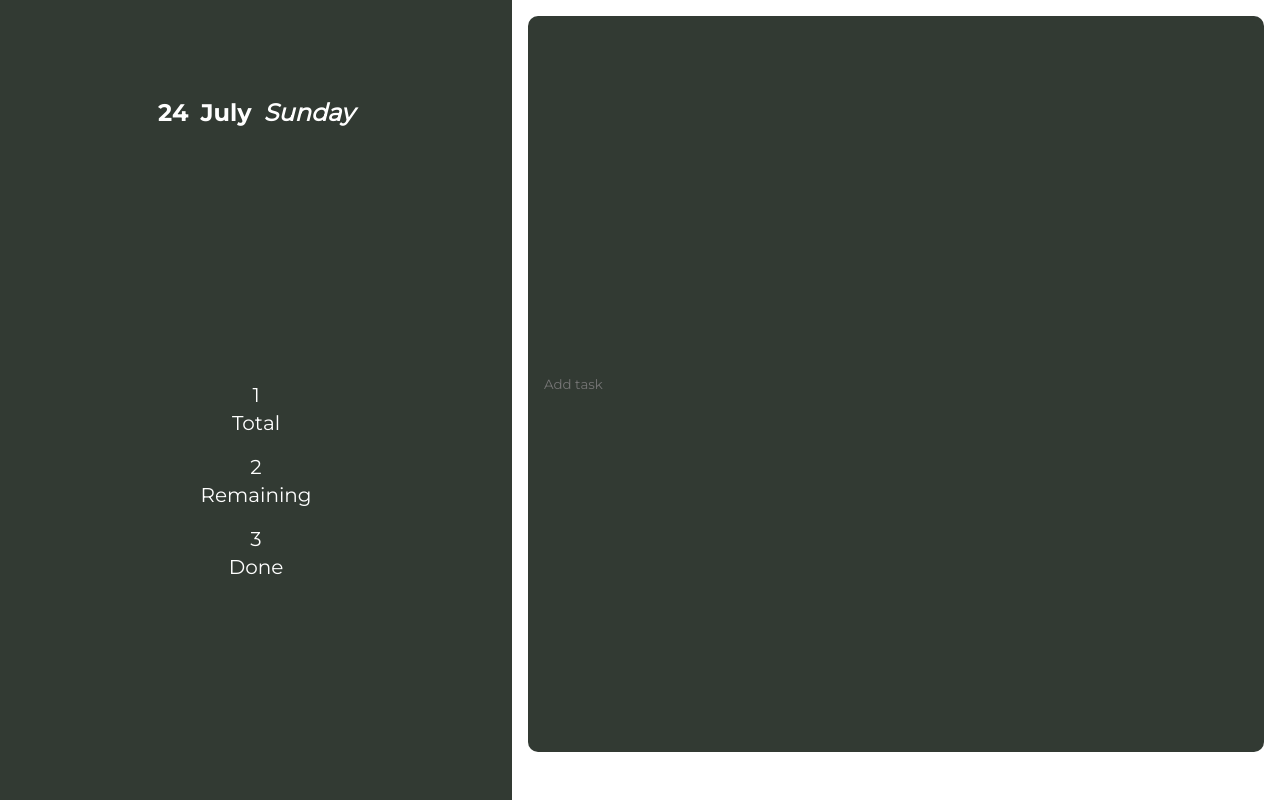
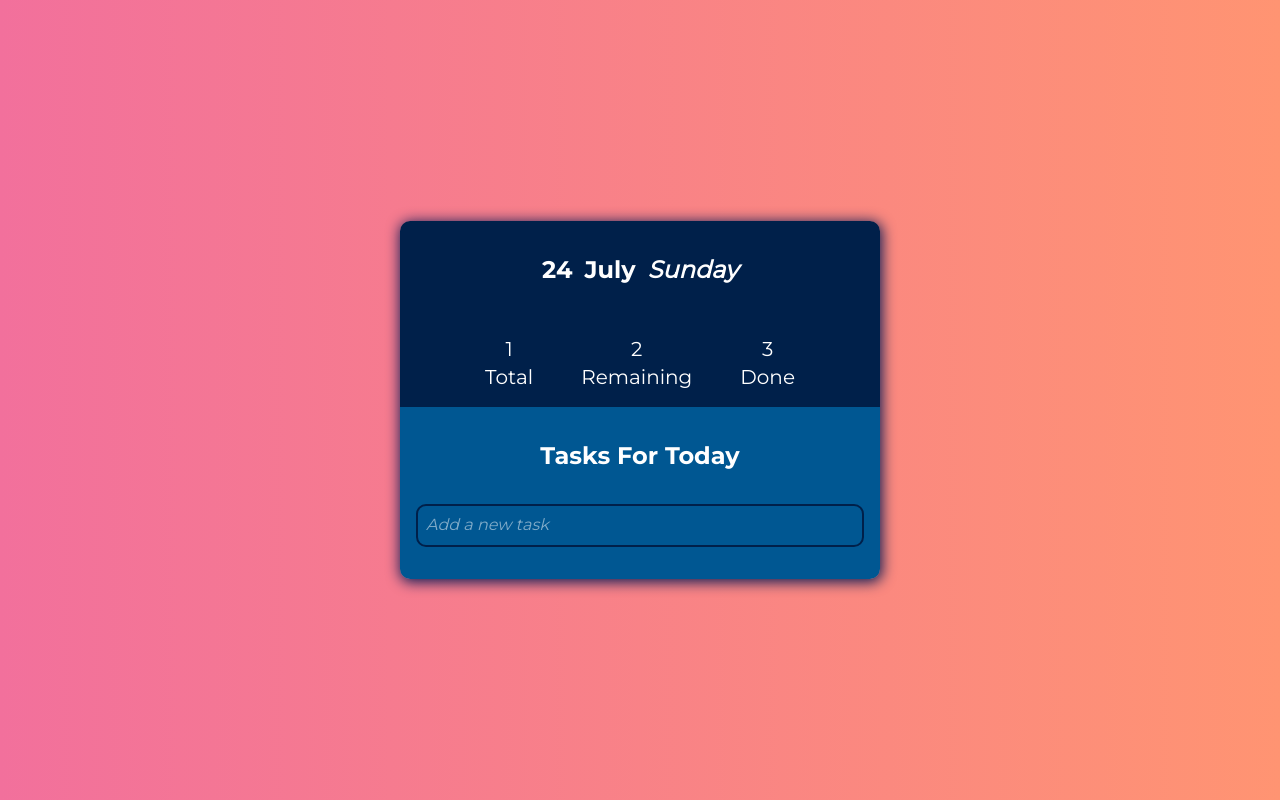
Before and after one commit to edanrylmaz/To-Do-List-App, a plain HTML site: page index.html in a window 1280 px wide. Drawn offline with Linux system fonts and the light colour scheme.

Commit message:
update design and js

```diff
--- a/assets/css/global.css
+++ b/assets/css/global.css
@@ -1,11 +1,12 @@
 :root {
     --text-white: white;
     --text-black: black;
-    --light-green: #7c917f;
-    --dark-green: #323a33;
+    --light-blue: #005792;
+    --dark-blue: #00204a;
     --light-brown: #917c81;
     --light-gray: #3d3c38;
     --input-green: #899c8c;
+    --input-light: #5585b5;
 }
 .text-white {
     color: var(--text-white);
@@ -13,11 +14,11 @@
 .text-black {
     color: var(--text-black);
 }
-.bg-green {
-    background-color: var(--light-green);
+.bg-blue {
+    background-color: var(--light-blue);
 }
-.bg-green-dark {
-    background-color: var(--dark-green);
+.bg-blue-dark {
+    background-color: var(--dark-blue);
 }
 .bg-brown {
     background-color: var(--light-brown);
@@ -31,6 +32,9 @@
 .bg-input-green {
     background-color: var(--input-green);
 }
+.bg-input-light {
+    background-color: var(--input-light);
+}
 h1,h2,h3 {
     font-family: 'Montserrat-Bold';
 }
--- a/assets/js/main.js
+++ b/assets/js/main.js
@@ -1,9 +1,13 @@
 //#region variables
+
 var parentList = document.getElementById('list-items');
 const taskInput = document.querySelector('.task-input input');
 let todos = JSON.parse(localStorage.getItem("todo-list"));
 var checkBtn = document.querySelector('input[type="checkbox"]');
 var delBtn = document.querySelector('#list-items>li>*:nth-child(3)');
+var total = document.querySelector('.total > li');
+var remaining = document.querySelector('.remaining > li');
+var done = document.querySelector('.done > li');
 //#endregion variables end
 //#region time settings
 // get date
@@ -30,6 +34,7 @@ taskInput.addEventListener('keyup',e => {
         if(!todos){
             todos = [];
         }
+        taskInput.value ="";
         let taskInfo = {name: userTask, status:"remainig"};
         todos.push(taskInfo);
         localStorage.setItem("todo-list",JSON.stringify(todos));
@@ -44,21 +49,24 @@ function ShowTodo(){
     if(todos){
         todos.forEach((todo,id) => {
             let isComplated = todo.status =="complated" ? "checked" : "";
-        li += `<li class="d-flex gap-1 bg-green p-1 align-items-center">
+        li += `<li class="d-flex gap-1 bg-input-light p-0-75 align-items-center">
                     <input type="checkbox" onclick ="updateStatus(this)" name="" id="${id}" ${isComplated}>
                     <label for="${id}"></label>
                      <!-- <a href="" class="d-flex align-items-center">
                         <img src="assets/icons/radio-button-off-svgrepo-com.svg" alt="">
                     </a> -->
                     <p contenteditable="true" class="${isComplated}" onclick ="editContent(${id}, '${todo.name}')">${todo.name}</p>
-                    <a class="delete-btn ml-auto d-flex align-items-center" onclick="deleteItem(${id})" href="">
-                        <img src="assets/icons/delete.jpeg" alt="">
+                    <a class="delete-btn ml-auto d-flex align-items-center" onclick="deleteItem(${id})" href="#">
+                        <img src="assets/icons/delete.svg" alt="">
                     </a>
                 </li>` ;
     });
     parentList.innerHTML = li;
+    ItemCount();
+    CheckedItemCount();
 }
 }
+ShowTodo();
 function updateStatus(selectedTask){
     let taskContent = selectedTask.parentElement.children.item(2);
     if(selectedTask.checked){
@@ -70,47 +78,28 @@ function updateStatus(selectedTask){
         todos[selectedTask.id].status ="remaining";
     }
     localStorage.setItem("todo-list",JSON.stringify(todos));
+    CheckedItemCount();
 }
 function deleteItem(deleteId){
     todos.splice(deleteId,1);
     localStorage.setItem("todo-list",JSON.stringify(todos));
     ShowTodo();
 }
-function Filter(){
-    var all = Object.keys(localStorage);
-    console.log(all);
+function ItemCount(){
+    var totalItem = parentList.getElementsByTagName('li').length;
+    total.innerHTML = totalItem;
 }
-Filter();
-// function editContent(id,text){
-
-// }
-    ShowTodo();
-// function AddItem(e){
-//     e.preventDefault();
-//     var getInput = document.getElementById('item').value;
-//     // create element add class
-//     var newListItem = document.createElement('li');
-//     var newCheckBtn = document.createElement('input');
-//     newCheckBtn.type = "checkbox";
-//     var newP = document.createElement('p');
-//     var newDelBtn = document.createElement('a');
-//     var newDelBtnImg = document.createElement('img');
-//     newListItem.className = 'd-flex gap-1 bg-green p-1 align-items-center';
-//     newDelBtn.className = 'delete-btn ml-auto d-flex align-items-center';
-//     newDelBtnImg.src = "assets/icons/delete.jpeg";
-//     newP.setAttribute("contentEditable","true");
-//     newDelBtn.addEventListener('click',DeleteItem);
-//     newP.appendChild(document.createTextNode(getInput));
-//     newListItem.appendChild(newCheckBtn);
-//     newListItem.appendChild(newP);
-//     newDelBtn.appendChild(newDelBtnImg);
-//     newListItem.appendChild(newDelBtn);
-//     parentList.appendChild(newListItem);
-// }
-// function DeleteItem(e){
-//     e.preventDefault();
-//     if (confirm('Are You Sure?')) {
-//         parentList.removeChild(e.target.parentElement.parentElement);
-//     }
-// }
+function CheckedItemCount(){
+    var uncheckedCount = 0;
+    var checkedCount = 0;
+    var checkedItem = parentList.getElementsByTagName('li');
+    for (let i = 0; i < checkedItem.length; i++) {
+        if(checkedItem.item(i).querySelector('input[type="checkbox"]').checked)
+            checkedCount++;
+        else
+            uncheckedCount++;
+    }
+    remaining.innerHTML = uncheckedCount;
+    done.innerHTML = checkedCount;
+}
 //#endregion function end
--- a/index.html
+++ b/index.html
@@ -8,8 +8,20 @@
     <link rel="stylesheet" href="assets/css/style.css">
     <style>
         /* mobile view start */
-        section>*:nth-child(2) {
+        body {
             height: 100vh;
+            background: linear-gradient(to right, rgb(242, 112, 156), rgb(255, 148, 114));
+            overflow: hidden;
+            padding: 16px;
+        }
+        section {
+            border-radius: 10px;
+            max-width: 480px;
+            max-height: 100%;
+            overflow: auto;
+            box-shadow: 1px 2px 14px 1px rgba(7,26,84,1);
+            -webkit-box-shadow: 1px 2px 14px 1px rgba(7,26,84,1);
+            -moz-box-shadow: 1px 2px 14px 1px rgba(7,26,84,1);
         }
         section > div > h1>:nth-child(3){
             font-style: italic;
@@ -17,12 +29,9 @@
         section > div > div ul {
             font-size: 20px;
         }
-         #list-items {
-            overflow: scroll;
-        }
         #list-items >li {
             border-radius: 10px;
-            font-size: 18px;
+            font-size: 16px;
         }
         #list-items > li > a > img {
             width: 24px;
@@ -34,80 +43,51 @@
             border-radius: 10px;
         }
         #item {
+            background: transparent;
+            border: 2px solid var(--dark-blue);
             border-radius: 10px;
+            font-size: 16px;
+        }
+        #item::placeholder {
+            color: #ffffff80;
+            font-size: 16px;
+            font-style: italic;
         }
         p.checked {
             text-decoration: line-through;
         }
         /* mobile view end */
-
-        /* desktop view start */
-        @media (min-width:992px){
-            section div{
-            flex: 1 1 40%;
-            }
-        section>*:nth-child(2) {
-            flex: 0 0 60%;
-            }
-        }
-        /* desktop view end */
-
     </style>
 </head>
-<body>
-    <section class="d-flex flex-column flex-lg-row">
-        <div class="bg-green-dark d-lg-flex flex-lg-column">
-            <h1 class="d-flex justify-content-center gap-0-75 p-2 text-white mt-lg-4">
+<body class="d-flex flex-column justify-content-center align-items-center m-0 ">
+    <section class="d-flex flex-column w-100">
+        <div class="bg-blue-dark flex-column align-items-center">
+            <h1 class="d-flex justify-content-center gap-0-75 p-2 text-white">
                 <span class="monthday"></span>
                 <span class="month"></span>
                 <span class="weekday regular"></span>
             </h1>
-            <div class="d-flex justify-content-between justify-content-lg-center flex-lg-column gap-lg-1 p-2 text-white">
-                <ul class="text-center">
+            <div class="d-flex justify-content-center gap-3 text-white p-1">
+                <ul class="text-center total">
                     <li>1</li>
                     <li>Total</li>
                 </ul>
-                <ul class="text-center">
+                <ul class="text-center remaining">
                     <li>2</li>
                     <li>Remaining</li>
                 </ul>
-                <ul class="text-center">
+                <ul class="text-center done">
                     <li>3</li>
                     <li>Done</li>
                 </ul>
             </div>
         </div>
-        <div class="bg-white d-flex flex-column">
-            <div class="p-1 d-flex task-input text-white">
-                <input class="bg-green-dark p-1 w-100 text-white" type="text" id="item" placeholder="Add task">
-                <!-- <a href="" id="add-btn" class="d-flex align-items-center">
-                    <img src="assets/icons/plus.jpeg" alt="">
-                </a> -->
+        <div class="d-flex flex-column bg-blue">
+            <h2 class="text-white text-center bold py-2">Tasks For Today</h2>
+            <div class="px-1 task-input text-white">
+                <input autocomplete="off" class="p-0-5 w-100 text-white" type="text" id="item" placeholder="Add a new task">
             </div>
-            <!-- <h2 class="text-gray text-center bold py-2">Tasks For Today</h2> -->
-            <ul class="d-flex flex-column p-1 gap-1" id="list-items">
-                <!-- <li class="d-flex gap-1 bg-green p-1 align-items-center">
-                    <input type="checkbox" name="" id="check">
-                    <label for="check"></label>
-                     <a href="" class="d-flex align-items-center">
-                        <img src="assets/icons/radio-button-off-svgrepo-com.svg" alt="">
-                    </a>
-                    <p contenteditable="true">Item 1</p>
-                    <a class="delete-btn ml-auto d-flex align-items-center" href="">
-                        <img src="assets/icons/delete.jpeg" alt="">
-                    </a>
-                </li>
-                <li class="d-flex gap-1 bg-green p-1 align-items-center">
-                    <input type="checkbox" name="" id="check">
-                    <label for="check"></label>
-                     <a href="" class="d-flex align-items-center">
-                        <img src="assets/icons/radio-button-off-svgrepo-com.svg" alt="">
-                    </a>
-                    <p contenteditable="true">Item 2</p>
-                    <a class="delete-btn ml-auto d-flex align-items-center" href="">
-                        <img src="assets/icons/delete.jpeg" alt="">
-                    </a>
-                </li> -->
+            <ul class=" p-1 d-flex flex-column gap-1 justify-content-center text-white" id="list-items">
             </ul>
         </div>
     </section>
```
Also changed, not shown: assets/icons/delete.jpeg (deleted), assets/icons/delete.svg (added).
